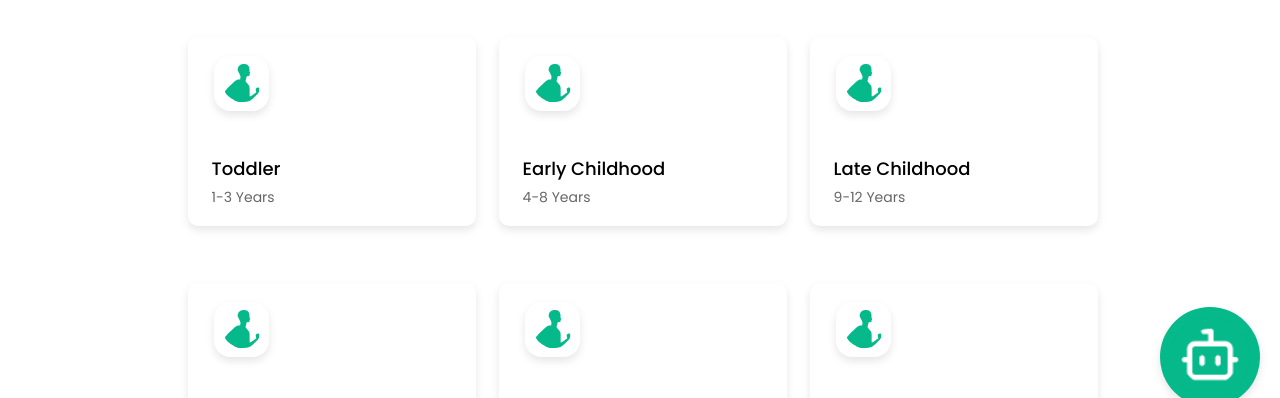
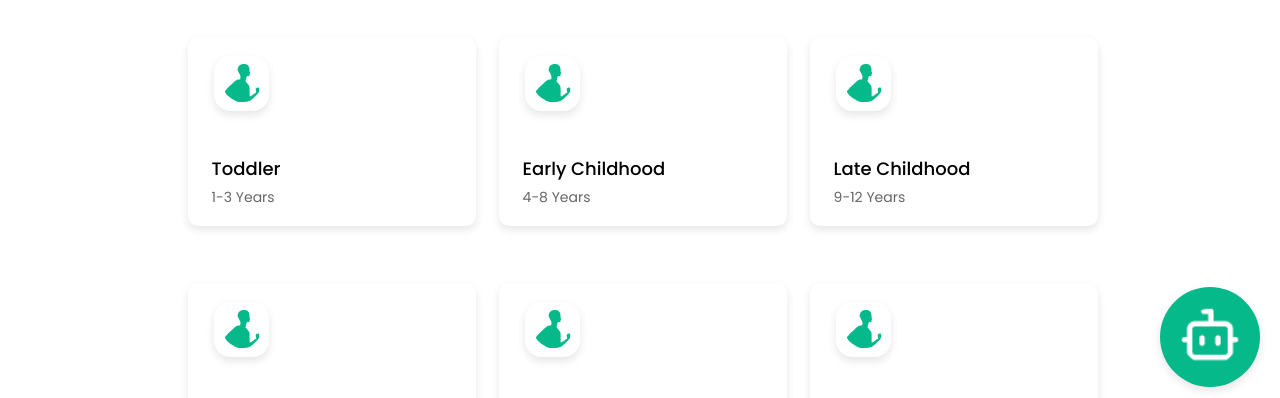
Before and after one commit to JuanThoriq/NuCare, a plain HTML site: page healthcondition.html in a window 1280 px wide. Shown: the part 393-791 px from the top of the page. Drawn offline with Linux system fonts and the light colour scheme.

Commit message:
Update healthcondition.css
position chat button

```diff
--- a/css/healthcondition.css
+++ b/css/healthcondition.css
@@ -205,8 +205,8 @@
 }
 
 .chat-button {
-    position: absolute;
-    bottom: 0px;
+    position: fixed;
+    bottom: 20px;
     right: 20px;
     background-color: #05B98A;
     border: none;
```
